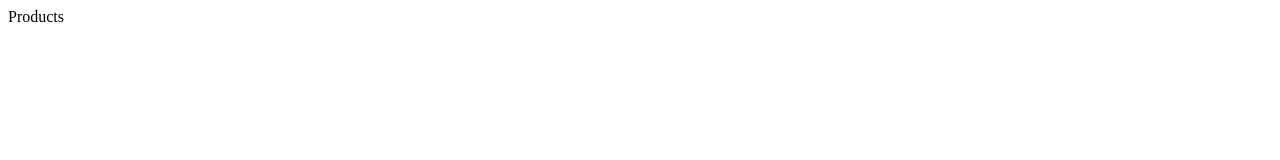
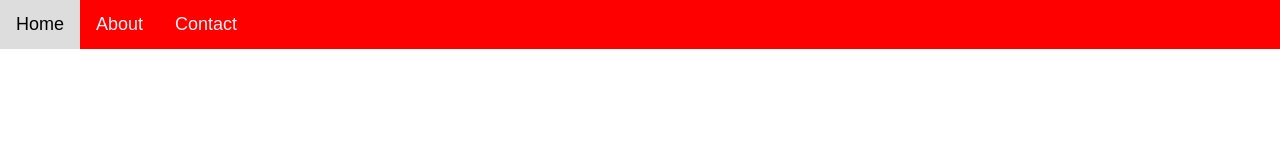
Before and after one commit to Harmonkj/CSS-Review, a plain HTML site: page products.html in a window 1280 px wide. Drawn offline with Linux system fonts and the light colour scheme.

Commit message:
Update products.html

```diff
--- a/products.html
+++ b/products.html
@@ -1 +1,49 @@
-Products
+<HTML>
+<div class="topnav">
+  <a class="https://harmonkj.github.io/CSS-Review/index.html" href="#home">Home</a>
+  <a href="https://harmonkj.github.io/CSS-Review/about.html">About</a>
+  <a href="#https://harmonkj.github.io/CSS-Review/contact.html">Contact</a>
+</div>
+<!DOCTYPE html>
+<html>
+<head>
+<meta name="viewport" content="width=device-width, initial-scale=1">
+<style>
+body {
+  margin: 0;
+  font-family: Arial, Helvetica, sans-serif;
+}
+
+.topnav {
+  overflow: hidden;
+  background-color: #FF0000;
+}
+
+.topnav a {
+  float: left;
+  color: #f2f2f2;
+  text-align: center;
+  padding: 14px 16px;
+  text-decoration: none;
+  font-size: 18px;
+}
+
+.topnav a:hover {
+  background-color: #ddd;
+  color: black;
+}
+
+.topnav a.active {
+  background-color: #4CAF50;
+  color: white;
+}
+</style>
+</head>
+<body>
+
+
+
+
+
+</body>
+</html>
```
